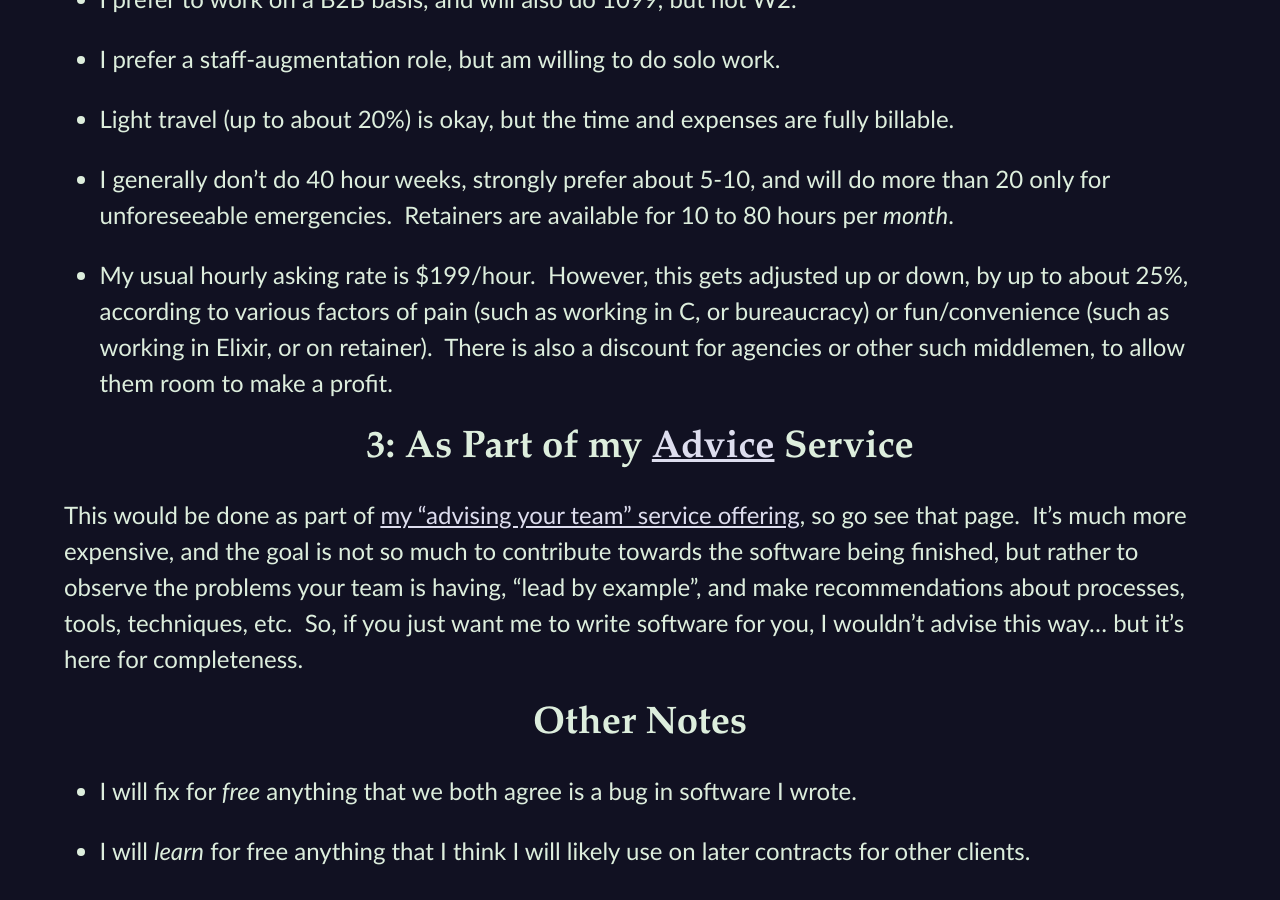
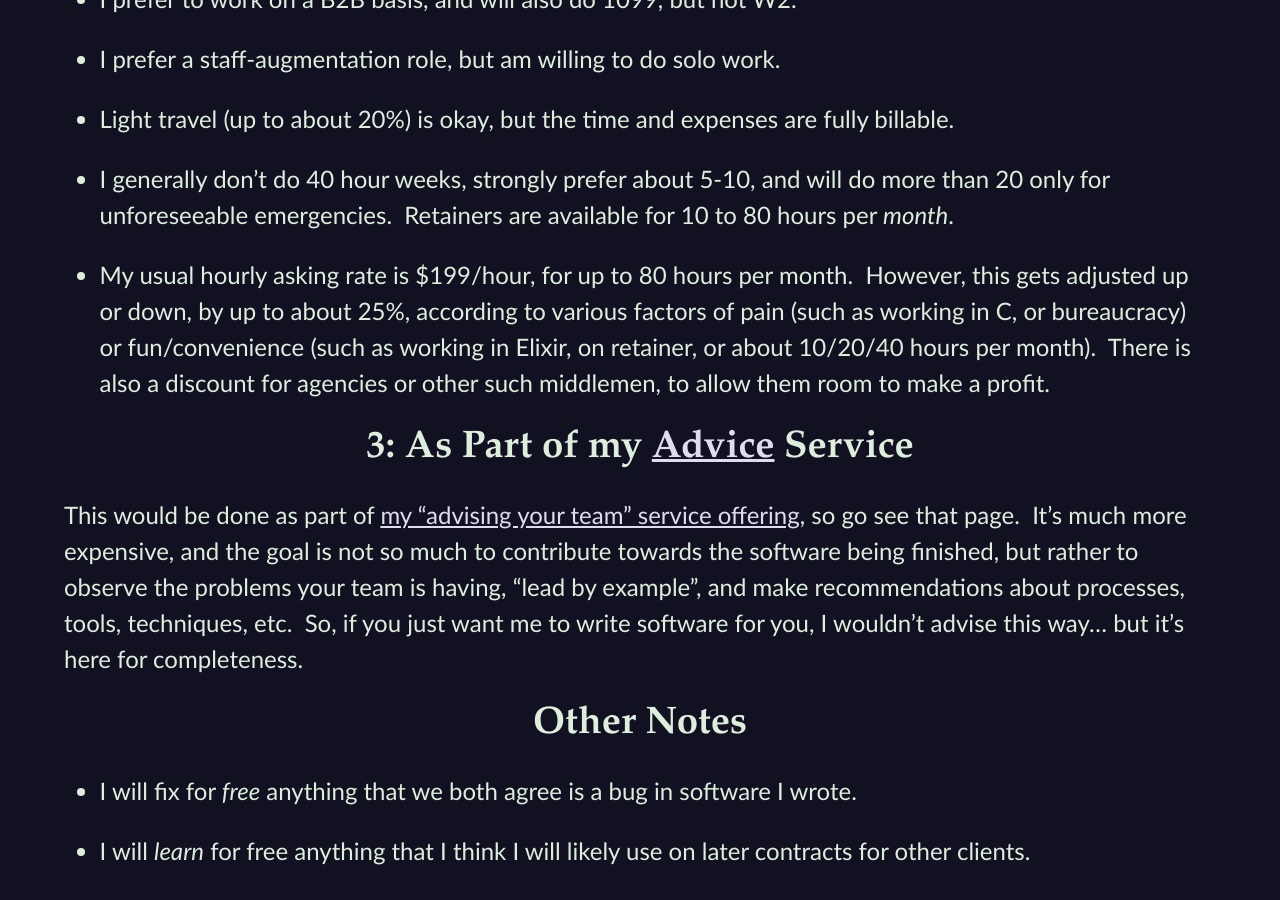
Before and after one commit to CodosaurusLLC/CodosaurusLLC.github.io, a Jekyll site: the page built from development.md, in a window 1280 px wide and 900 px high, scrolled down 752 px. Built offline with Jekyll 4.4.1, drawn with Linux system fonts in a browser that asks for light colours.

Commit message:
add low-bandwidth discount

```diff
--- a/development.md
+++ b/development.md
@@ -69,12 +69,15 @@ Retainers are available for
 10 to 80 hours per _month_.
 
 - My usual hourly asking rate
-is $199/hour.&nbsp;
+is $199/hour,
+for up to 80 hours per month.&nbsp;
 However, this gets adjusted up or down,
 by up to about 25%,
 according to various factors of
-pain (such as working in C, or bureaucracy) or
-fun/convenience (such as working in Elixir, or on retainer).&nbsp;
+pain (such as
+working in C, or bureaucracy) or
+fun/convenience (such as
+working in Elixir, on retainer, or about 10/20/40 hours per month).&nbsp;
 There is also a discount for
 agencies or other such middlemen,
 to allow them room to make a profit.
```
